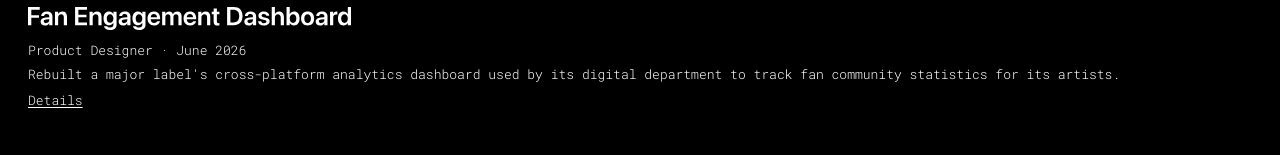
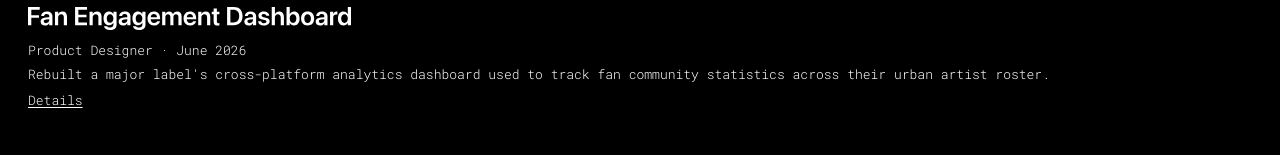
Before and after one commit to sntmrtns/website, a plain HTML site: page hamed/index.html in a window 1280 px wide. Shown: the part 1081-1236 px from the top of the page. Drawn offline with Linux system fonts and the light colour scheme.

Commit message:
Update the Fan Engagement Dashboard description

```diff
--- a/hamed/index.html
+++ b/hamed/index.html
@@ -201,7 +201,7 @@
             <div class="work-info">
               <h3 class="entry-name"><img class="entry-logo" src="logos/fan-engagement-dashboard.svg?v=2" alt="Fan Engagement Dashboard" style="--logo-h:39px"></h3>
               <p class="work-role">Product Designer · June 2026</p>
-              <p class="work-desc">Rebuilt a major label's cross-platform analytics dashboard used by its digital department to track fan community statistics for its artists.</p>
+              <p class="work-desc">Rebuilt a major label's cross-platform analytics dashboard used to track fan community statistics across their urban artist roster.</p>
             </div>
             <div class="duties">
               <ul class="duty-col">
```
